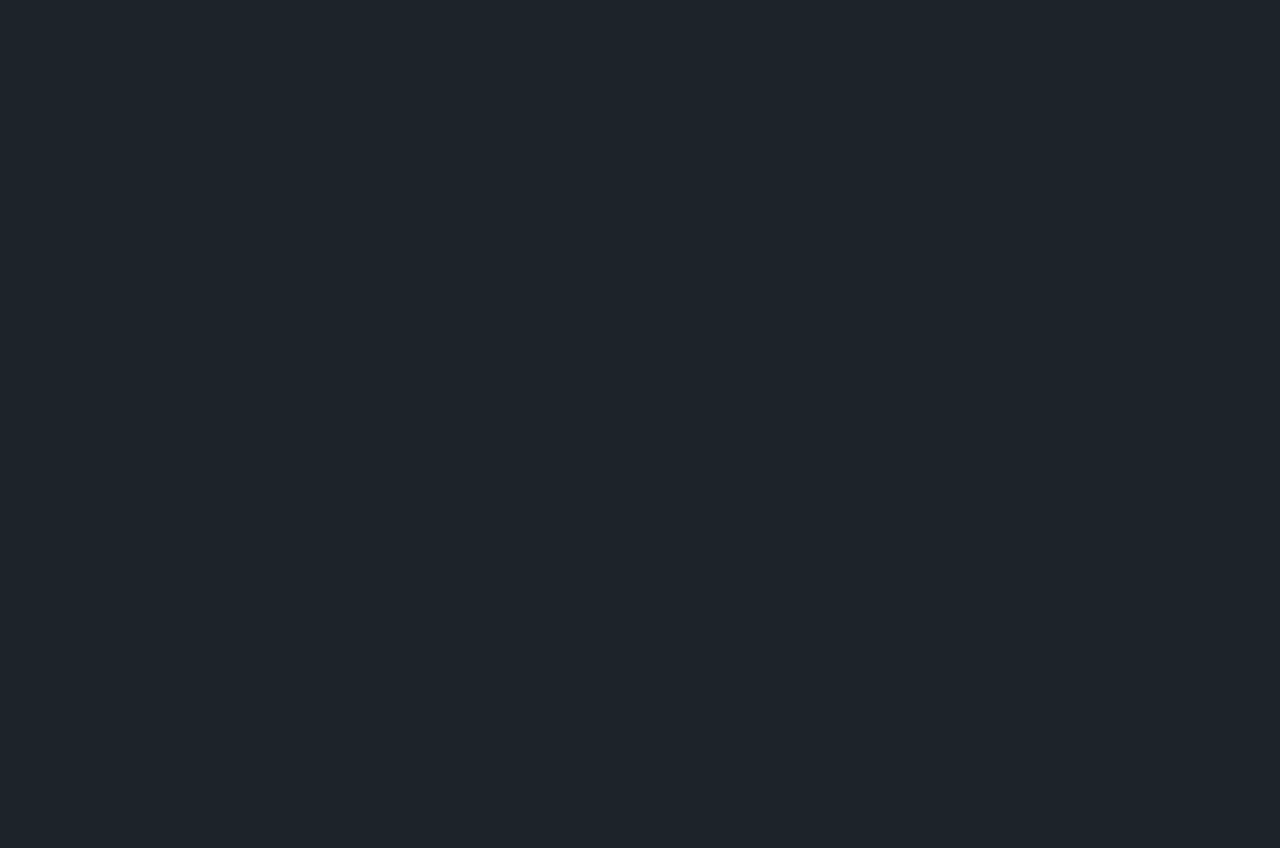
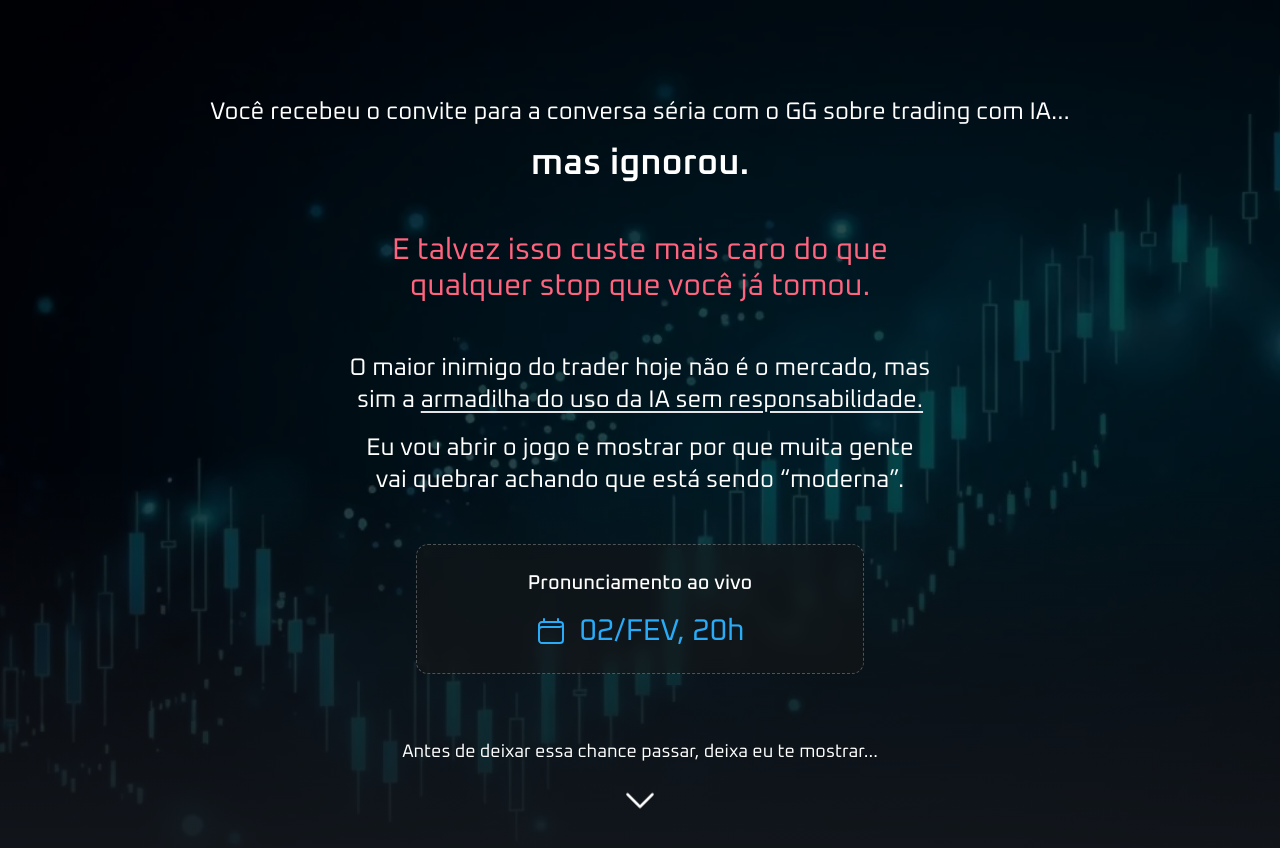
Before and after one commit to joaquimchianca/rmkt-gg, a React (Vite) app: page / in a window 1280 px wide. Shown: the top 848 px of the page. Before the commit the page ends 800 px from the top, so only its background shows below. Built offline with nearby package versions, Linux system fonts and the light colour scheme.

Commit message:
add hero section

```diff
--- a/src/App.tsx
+++ b/src/App.tsx
@@ -1,3 +1,4 @@
+import { HeroSection } from "./components/HeroSection";
 import ThankYou from "./components/ThankYou";
 import { useAppStore } from "./store/appStore";
 
@@ -10,7 +11,7 @@ function App() {
         <ThankYou />
       ) : (
         <>
-        {/* todo main page  */}
+          <HeroSection />
         </>
       )}
     </div>
--- a/src/components/FormCollapse.tsx
+++ b/src/components/FormCollapse.tsx
@@ -1,6 +1,10 @@
 import { useRef, type PropsWithChildren, type ChangeEvent } from "react";
 
-export const FormCollapse = ({ children }: PropsWithChildren) => {
+interface FormCollapseProps extends PropsWithChildren {
+  title?: string;
+}
+
+export const FormCollapse = ({ children, title = "GARANTIR MINHA VAGA" }: FormCollapseProps) => {
   const collapseRef = useRef<HTMLDivElement>(null);
 
   const handleCheckboxChange = (event: ChangeEvent<HTMLInputElement>) => {
@@ -18,7 +22,7 @@ export const FormCollapse = ({ children }: PropsWithChildren) => {
     <div className="collapse collapse-arrow bg-transparent" ref={collapseRef}>
       <input type="checkbox" className="peer" onChange={handleCheckboxChange} />
       <div className="collapse-title w-full font-bold py-4 rounded-md text-lg bg-accent text-accent-content text-center hover:scale-[1.02] transition-transform shadow-[0_0_25px_rgba(230,175,46,0.4)]">
-        GARANTIR MINHA VAGA
+        {title}
       </div>
       <div className="collapse-content">
         {children}
--- /dev/null
+++ b/src/components/HeroSection.tsx
@@ -0,0 +1,82 @@
+import { Container } from "./Container";
+import { Section } from "./Section";
+
+export const HeroSection = () => {
+  return (
+    <Section className="relative text-white text-center bg-[url('/rmkt-hero-bg.webp')] bg-cover bg-top">
+      <div className="absolute inset-0 bg-black/70" />
+      <div className="absolute bottom-0 left-0 right-0 h-2/3 md:h-1/2 bg-linear-to-t from-base-300 to-transparent" />
+      <Container className="relative">
+        <div className="max-w-3xl md:max-w-4xl mx-auto">
+          <p className="text-xl md:text-2xl">
+            Você recebeu o convite para a conversa séria com o GG sobre trading
+            com IA...
+          </p>
+          <h1 className="mt-4 text-4xl md:text-4xl font-semibold">
+            mas ignorou.
+          </h1>
+
+          <h2 className="mt-8 md:mt-12 text-2xl md:text-3xl text-balance text-error max-w-2xl mx-auto">
+            E talvez isso custe mais caro do que qualquer stop que você já
+            tomou.
+          </h2>
+
+          <p className="mt-8 md:mt-12 text-xl md:text-2xl text-balance">
+            O maior inimigo do trader hoje não é o mercado, mas sim a{" "}
+            <span className="underline decoration-neutral-content underline-offset-4">
+              armadilha do uso da IA sem responsabilidade.
+            </span>
+          </p>
+
+          <p className="mt-4 text-xl md:text-2xl text-balance">
+            Eu vou abrir o jogo e mostrar por que muita gente vai quebrar
+            achando que está sendo “moderna”.
+          </p>
+
+          <div className="my-12 rounded-xl border border-dashed border-neutral-content/30 bg-neutral-900/50 p-6 backdrop-blur-sm max-w-md mx-auto">
+            <p className="text-xl font-medium">Pronunciamento ao vivo</p>
+            <div className="mt-4 flex items-center justify-center gap-3 text-brand-primary">
+              <svg
+                xmlns="http://www.w3.org/2000/svg"
+                fill="none"
+                viewBox="0 0 24 24"
+                strokeWidth={1.5}
+                stroke="currentColor"
+                className="size-8"
+              >
+                <path
+                  strokeLinecap="round"
+                  strokeLinejoin="round"
+                  d="M6.75 3v2.25M17.25 3v2.25M3 18.75V7.5a2.25 2.25 0 0 1 2.25-2.25h13.5A2.25 2.25 0 0 1 21 7.5v11.25m-18 0A2.25 2.25 0 0 0 5.25 21h13.5A2.25 2.25 0 0 0 21 18.75m-18 0v-7.5A2.25 2.25 0 0 1 5.25 9h13.5A2.25 2.25 0 0 1 21 9v7.5"
+                />
+              </svg>
+              <span className="text-2xl md:text-3xl">02/FEV, 20h</span>
+            </div>
+          </div>
+
+          <div className="mt-12 md:mt-16 text-center">
+            <p className="text-lg">
+              Antes de deixar essa chance passar, deixa eu te mostrar...
+            </p>
+            <a href="#motivos" className="mt-4 inline-block animate-bounce">
+              <svg
+                xmlns="http://www.w3.org/2000/svg"
+                fill="none"
+                viewBox="0 0 24 24"
+                strokeWidth={1.5}
+                stroke="currentColor"
+                className="h-10 w-10"
+              >
+                <path
+                  strokeLinecap="round"
+                  strokeLinejoin="round"
+                  d="m19.5 8.25-7.5 7.5-7.5-7.5"
+                />
+              </svg>
+            </a>
+          </div>
+        </div>
+      </Container>
+    </Section>
+  );
+};
```
